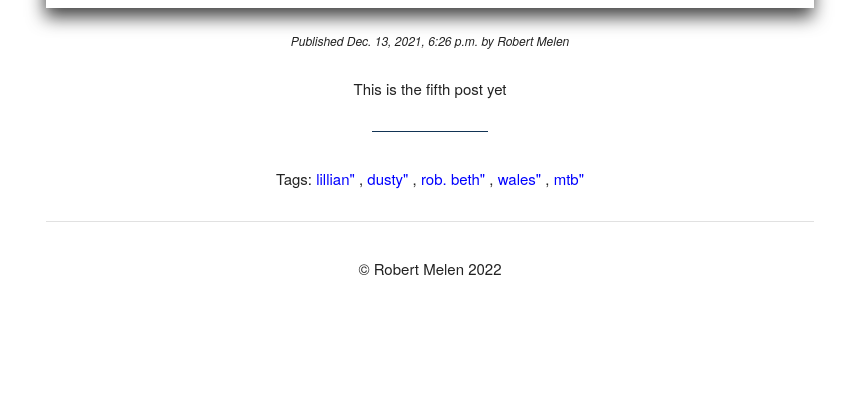
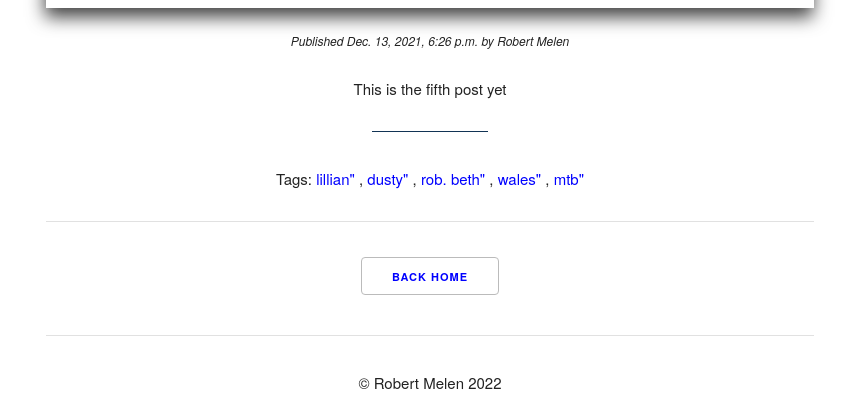
Before and after one commit to rob8624/test, a Django app: page /myblog/ in a window 1280 px wide. Shown: the part 1308-1728 px from the top of the page, without its empty margins (210-1067 px from the left). Before the commit the page ends 1583 px from the top, so only its background shows below. Run offline with Django 4.2, Linux system fonts and the light colour scheme; data comes from the database, SQL or seed files in the repository; data that the repository does not hold is empty; parts of the project's set-up code (start-up, migrations or seed data) failed here and were passed over; some libraries are stand-ins or nearby versions.

Commit message:
added back home button

```diff
--- a/blog/myblog/templates/blog/footer.html
+++ b/blog/myblog/templates/blog/footer.html
@@ -1,3 +1,5 @@
 <div>
+
+  <hr>
   <p>© Robert Melen 2022</p>
 </div>
--- a/blog/myblog/templates/post/list.html
+++ b/blog/myblog/templates/post/list.html
@@ -38,4 +38,5 @@
     <hr>
 </div>
             {% endfor %}
+            <a class="button" href="#">Back Home</a>
             {% endblock %}
```
